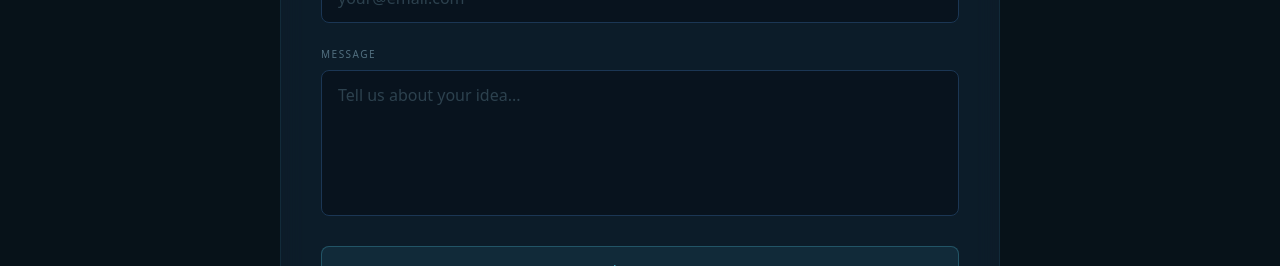
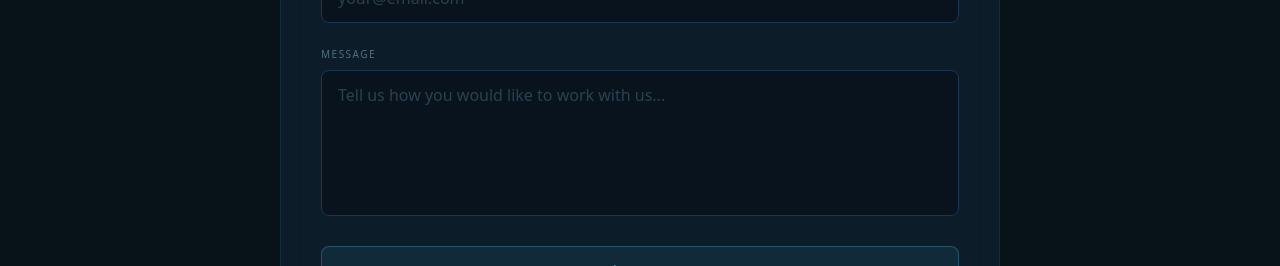
Before and after one commit to snow-labs-co/snow-labs-web, a Next.js app: page / in a window 1280 px wide. Shown: the part 5128-5394 px from the top of the page. Built offline with nearby package versions, Linux system fonts and the light colour scheme.

Commit message:
fix: update placeholder text in message input for clarity

```diff
--- a/src/components/Contact.tsx
+++ b/src/components/Contact.tsx
@@ -113,7 +113,7 @@ export default function Contact() {
                     name="message"
                     required
                     rows={5}
-                    placeholder="Tell us about your idea..."
+                    placeholder="Tell us how you would like to work with us..."
                     className={`${inputClasses} resize-none`}
                   />
                 </div>
```
